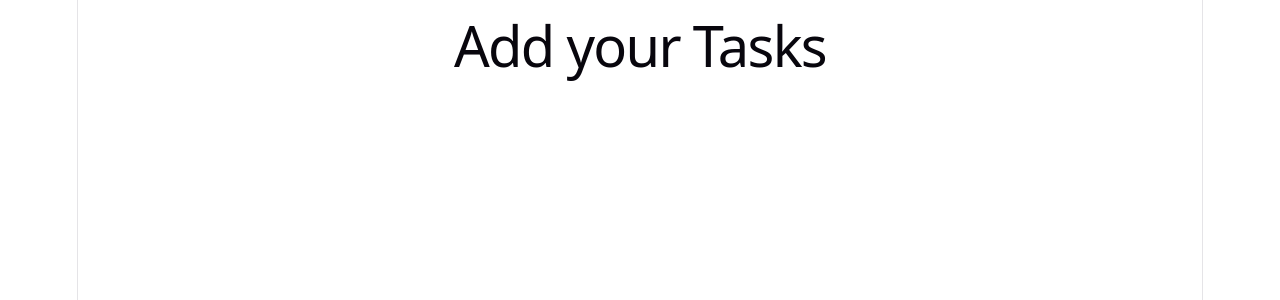
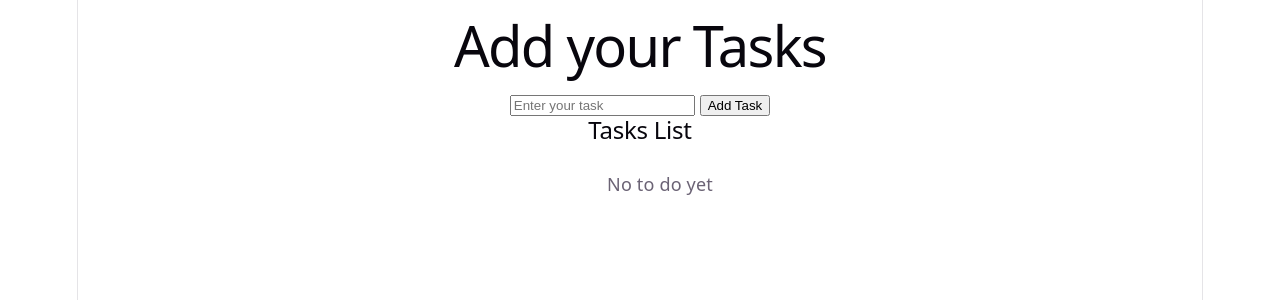
Before and after one commit to Akshat-Dev-tech/Doify, a React (Vite) app: page / in a window 1280 px wide. Shown: the top 300 px of the page. Built offline with nearby package versions, Linux system fonts and the light colour scheme.

Commit message:
feat: add task input and display functionality

```diff
--- a/src/App.jsx
+++ b/src/App.jsx
@@ -1,15 +1,35 @@
 import { useState } from 'react'
-import reactLogo from './assets/react.svg'
-import viteLogo from './assets/vite.svg'
-import heroImg from './assets/hero.png'
 import './App.css'
 
 function App() {
+  const [tasks, setTasks] = useState([])
+  const [task, setTask] = useState("")
+  const updateTask = () => {
+    setTasks([...tasks, task])
+    setTask('')
+  }
 
+  const renderToDos = (todo) => (
+      <li>{todo}</li>
+  )
 
   return (
     <>
-     <h1>Add your Tasks</h1>
+      <h1>Add your Tasks</h1>
+      <div>
+        <input type="text" placeholder='Enter your task' onChange={(e) => setTask(e.target.value)} value={task} />{" "}
+        <button type="button" onClick={updateTask}>Add Task</button>
+      </div>
+      <h2>Tasks List</h2>
+      <div >
+        <ul>
+          {tasks.length > 0 ?
+            tasks?.map((todo) => renderToDos(todo)
+            ) :
+            <p>No to do yet</p>
+          }
+        </ul>
+      </div>
     </>
   )
 }
```
